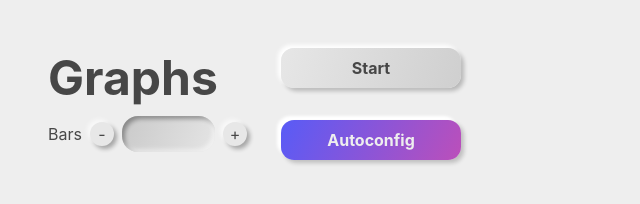
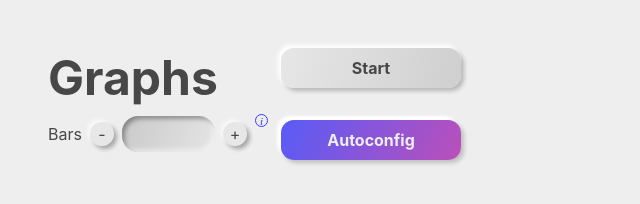
Before and after one commit to nahueltau/graphs, a React (Create React App) app: page / in a window 1280 px wide. Shown: the top 204 px of the page, without its empty margins (0-640 px from the left). Built offline with nearby package versions, Linux system fonts and the light colour scheme.

Commit message:
iball created

```diff
--- a/src/FormBar.js
+++ b/src/FormBar.js
@@ -1,5 +1,5 @@
 import React, {useState} from 'react';
-
+import Iball from "./Iball"
 
 function FormBar (props){
     let scrollTemp;
@@ -278,7 +278,7 @@ function FormBar (props){
                 <span>Bars</span>
                     <div className="circle-button">-</div>
                     <input type="text"  id={"xb"} onChange={(e)=>{props.handleConfig(e)}}/>
-                    <div className="circle-button">+</div>
+                    <div className="circle-button">+</div><Iball>Input the number of bars</Iball>
                 </div>
             </div>
         </div>
--- /dev/null
+++ b/src/Iball.js
@@ -0,0 +1,13 @@
+import React, {useState} from 'react';
+
+function Iball(props){
+
+
+    return(
+        <div className="i-ball">
+            i <div className="i-ball-content">{props.children}</div>
+        </div>
+    )
+}
+
+export default Iball
--- a/src/index.css
+++ b/src/index.css
@@ -258,3 +258,38 @@ cursor:w-resize;
   font-size: 2rem;
 
 }
+
+.i-ball{
+
+  position: relative;
+  bottom: .8rem;
+  text-align: center;
+  font-family: serif;
+  display: flex;
+  cursor: default;
+  justify-content: center;
+  font-style: italic;
+  font-size: .7rem;
+  color: rgb(57, 57, 255);
+  width: .7rem;
+  height: .7rem;
+  background-color: rgba(57, 57, 255,0);
+  border: 1px solid rgb(57, 57, 255);
+  border-radius: 50%;
+}
+.i-ball-content{
+  position: absolute;
+  bottom: .5rem;
+  left: .5rem;
+  display: none;
+  background-color: #ddd;
+  border-radius: 1rem;
+  color: #333;
+  border: 1px solid gray;
+  font-size: .8rem;
+  padding: .5rem;
+  width: 5rem;
+}
+.i-ball:hover > .i-ball-content{
+  display: block;
+}
```
